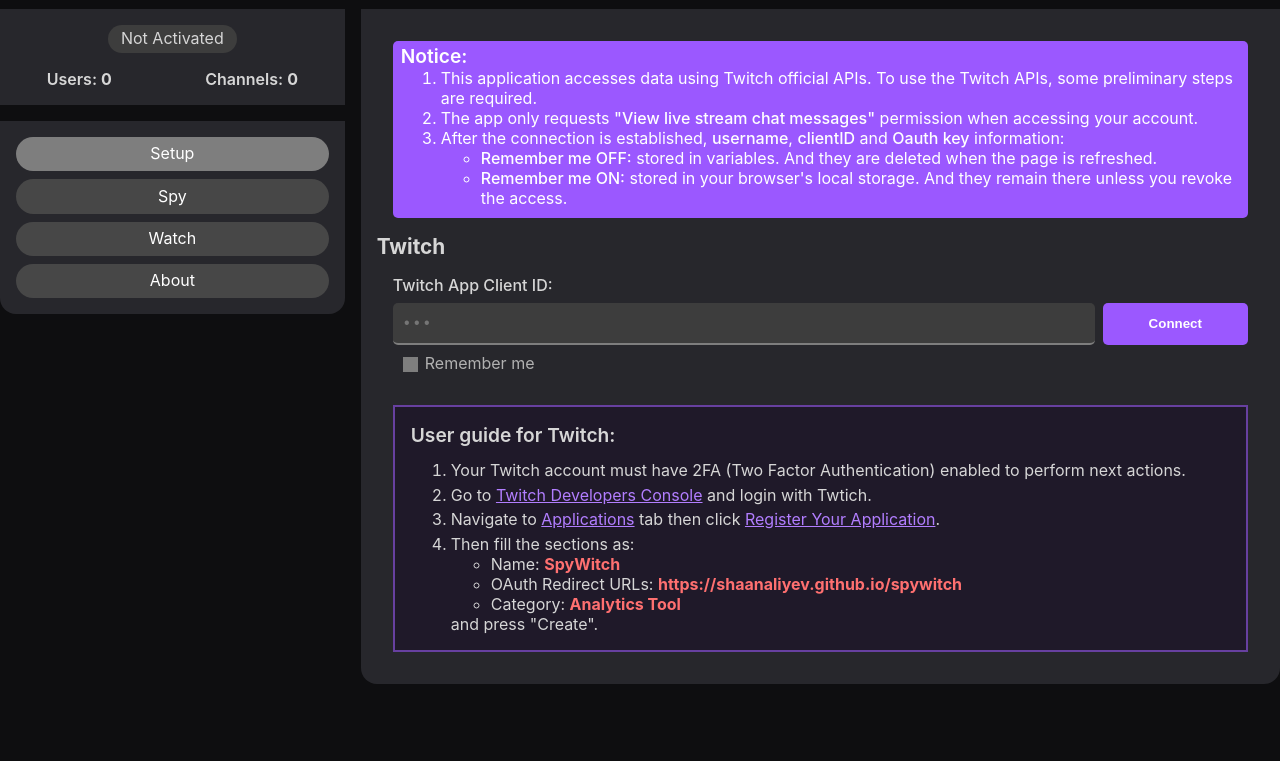
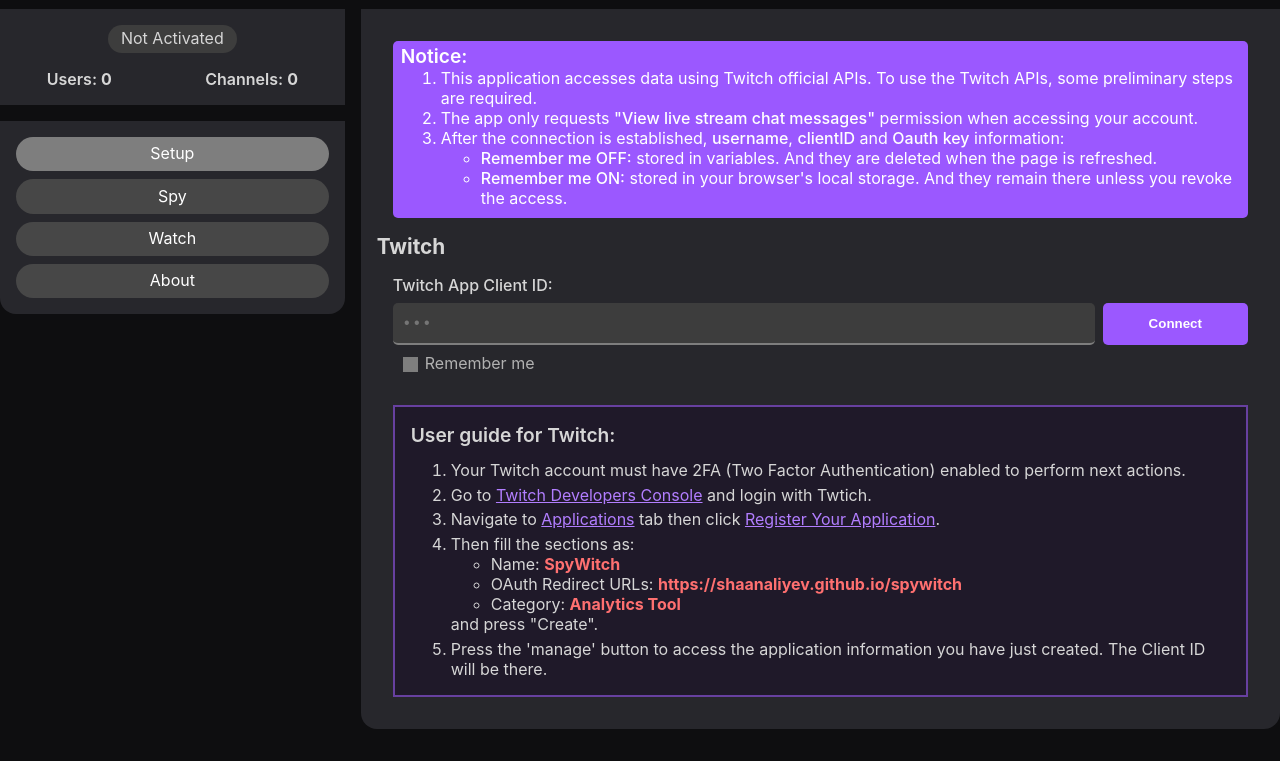
Before and after one commit to shaanaliyev/spywitch, a plain HTML site: page index.html in a window 1280 px wide. Shown: the part 76-837 px from the top of the page. Before the commit the page ends 800 px from the top, so only its background shows below. Drawn offline with Linux system fonts and the light colour scheme.

Commit message:
Save: SETUP/ Twitch user guide updated

```diff
--- a/index.html
+++ b/index.html
@@ -102,6 +102,7 @@
                   </ul>
                   and press "Create".
                 </li>
+                <li>Press the 'manage' button to access the application information you have just created. The Client ID will be there.</li>
               </ol>
             </div>
           </div>
```
